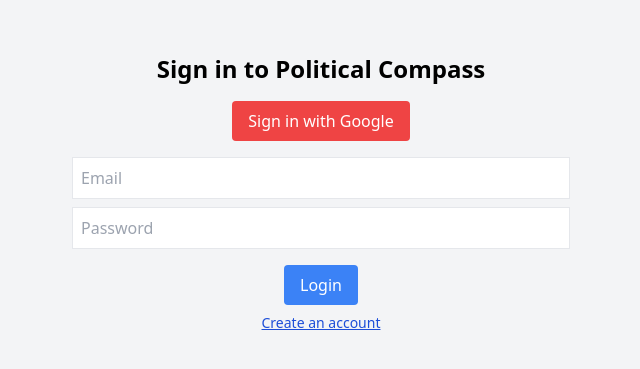
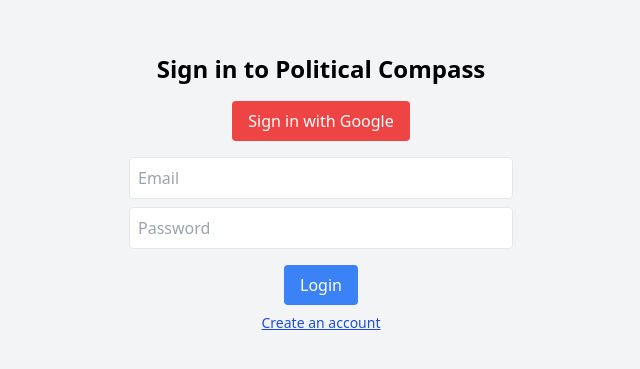
Before and after one commit to HumzaR/political-compass-clean, a Next.js app: page /login in a window 1280 px wide. Shown: the part 207-576 px from the top of the page, without its empty margins (319-959 px from the left). Built offline with nearby package versions, Linux system fonts and the light colour scheme.

Commit message:
Redirect to /quiz after login/signup

```diff
--- a/pages/login.js
+++ b/pages/login.js
@@ -1,36 +1,51 @@
 // pages/login.js
 import { useState } from 'react';
-import { signInWithPopup, GoogleAuthProvider, signInWithEmailAndPassword, createUserWithEmailAndPassword } from 'firebase/auth';
+import { useRouter } from 'next/router';
+import {
+  signInWithPopup,
+  GoogleAuthProvider,
+  signInWithEmailAndPassword,
+  createUserWithEmailAndPassword,
+} from 'firebase/auth';
 import { auth } from '../lib/firebase';
 
 const provider = new GoogleAuthProvider();
 
 export default function LoginPage() {
+  const router = useRouter();
   const [email, setEmail] = useState('');
   const [password, setPassword] = useState('');
   const [mode, setMode] = useState('login'); // or 'signup'
   const [error, setError] = useState('');
+  const [loading, setLoading] = useState(false);
 
   const handleGoogleLogin = async () => {
+    setError('');
+    setLoading(true);
     try {
       await signInWithPopup(auth, provider);
-      alert('Logged in with Google!');
+      router.push('/quiz'); // go straight to quiz after login
     } catch (err) {
       setError(err.message);
+    } finally {
+      setLoading(false);
     }
   };
 
   const handleEmailAuth = async () => {
+    setError('');
+    setLoading(true);
     try {
       if (mode === 'login') {
         await signInWithEmailAndPassword(auth, email, password);
-        alert('Logged in!');
       } else {
         await createUserWithEmailAndPassword(auth, email, password);
-        alert('Account created!');
       }
+      router.push('/quiz'); // go straight to quiz after login/signup
     } catch (err) {
       setError(err.message);
+    } finally {
+      setLoading(false);
     }
   };
 
@@ -40,30 +55,34 @@ export default function LoginPage() {
 
       <button
         onClick={handleGoogleLogin}
-        className="mb-4 px-4 py-2 bg-red-500 text-white rounded hover:bg-red-600"
+        disabled={loading}
+        className="mb-4 px-4 py-2 bg-red-500 text-white rounded hover:bg-red-600 disabled:opacity-60"
       >
-        Sign in with Google
+        {loading ? 'Please wait…' : 'Sign in with Google'}
       </button>
 
-      <div className="mb-4">
+      <div className="mb-4 w-full max-w-sm">
         <input
-          className="border p-2 w-full mb-2"
+          className="border p-2 w-full mb-2 rounded"
           placeholder="Email"
           value={email}
           onChange={(e) => setEmail(e.target.value)}
+          autoComplete="email"
         />
         <input
-          className="border p-2 w-full"
+          className="border p-2 w-full rounded"
           placeholder="Password"
           type="password"
           value={password}
           onChange={(e) => setPassword(e.target.value)}
+          autoComplete={mode === 'login' ? 'current-password' : 'new-password'}
         />
       </div>
 
       <button
         onClick={handleEmailAuth}
-        className="mb-2 px-4 py-2 bg-blue-500 text-white rounded hover:bg-blue-600"
+        disabled={loading}
+        className="mb-2 px-4 py-2 bg-blue-500 text-white rounded hover:bg-blue-600 disabled:opacity-60"
       >
         {mode === 'login' ? 'Login' : 'Create Account'}
       </button>
@@ -71,11 +90,12 @@ export default function LoginPage() {
       <button
         className="text-sm text-blue-700 underline"
         onClick={() => setMode(mode === 'login' ? 'signup' : 'login')}
+        disabled={loading}
       >
         {mode === 'login' ? 'Create an account' : 'Back to login'}
       </button>
 
-      {error && <p className="mt-4 text-red-600">{error}</p>}
+      {error && <p className="mt-4 text-red-600 max-w-sm text-center">{error}</p>}
     </div>
   );
 }
```
